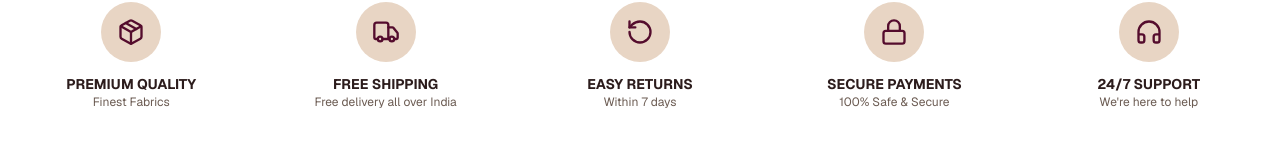
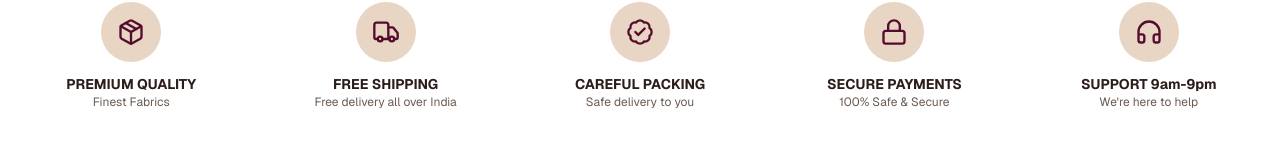
Before and after one commit to PechettiLakshmiVenkataSiddu/ANVI-THE-SAREE-HOUSE, a Next.js app: page / in a window 1280 px wide. Shown: the part 881-1045 px from the top of the page. Built offline with nearby package versions, Linux system fonts and the light colour scheme; no server answers; the database is empty; a web font is replaced by a local one.

Commit message:
Update support hours and replace returns badge

```diff
--- a/app/about/page.tsx
+++ b/app/about/page.tsx
@@ -31,7 +31,6 @@ export default function AboutPage() {
           <ul className="list-disc pl-6 space-y-2">
             <li>100% authentic fabrics and traditional weaving techniques</li>
             <li>Free shipping all over India</li>
-            <li>Easy 7-day returns on unworn items</li>
             <li>Secure payment options</li>
             <li>Dedicated customer support</li>
           </ul>
--- a/app/page.tsx
+++ b/app/page.tsx
@@ -14,9 +14,9 @@ export const revalidate = 0
 const features = [
   { icon: 'Package', title: 'PREMIUM QUALITY', description: 'Finest Fabrics' },
   { icon: 'Truck', title: 'FREE SHIPPING', description: 'Free delivery all over India' },
-  { icon: 'RotateCcw', title: 'EASY RETURNS', description: 'Within 7 days' },
+  { icon: 'BadgeCheck', title: 'CAREFUL PACKING', description: 'Safe delivery to you' },
   { icon: 'Lock', title: 'SECURE PAYMENTS', description: '100% Safe & Secure' },
-  { icon: 'Headphones', title: '24/7 SUPPORT', description: "We're here to help" },
+  { icon: 'Headphones', title: 'SUPPORT 9am-9pm', description: "We're here to help" },
 ] as const
 
 async function getProducts() {
--- a/app/product/[slug]/page.tsx
+++ b/app/product/[slug]/page.tsx
@@ -2,7 +2,7 @@
 
 import { use, useState, useEffect } from 'react'
 import { useRouter } from 'next/navigation'
-import { Heart, Share2, Star, Minus, Plus, Package, Truck, RotateCcw } from 'lucide-react'
+import { Heart, Share2, Star, Minus, Plus, Package, Truck, RotateCcw,BadgeCheck  } from 'lucide-react'
 import Header from '@/components/Header'
 import Footer from '@/components/layout/Footer'
 import Breadcrumbs from '@/components/layout/Breadcrumbs'
@@ -312,8 +312,7 @@ export default function ProductPage({ params }: ProductPageProps) {
                 {[
                   { icon: Package, title: 'PREMIUM QUALITY', desc: 'Finest Fabrics' },
                   { icon: Truck, title: 'FREE SHIPPING', desc: 'All over India' },
-                  { icon: RotateCcw, title: 'EASY RETURNS', desc: 'Within 7 days' },
-                ].map(({ icon: Icon, title, desc }) => (
+                  { icon: BadgeCheck, title: 'CAREFUL PACKING', desc: 'Safe delivery to you' },].map(({ icon: Icon, title, desc }) => (
                   <div key={title} className="flex items-center gap-2 p-3 bg-secondary/50 rounded-lg">
                     <Icon size={18} className="text-primary flex-shrink-0" />
                     <div>
--- a/components/FeatureBadge.tsx
+++ b/components/FeatureBadge.tsx
@@ -1,14 +1,14 @@
 "use client"
-import { Package, Truck, RotateCcw, Lock, Headphones } from 'lucide-react'
+import { Package, Truck, RotateCcw, BadgeCheck, Lock, Headphones } from 'lucide-react'
 
 const iconMap = {
   Package,
   Truck,
   RotateCcw,
+  BadgeCheck,
   Lock,
   Headphones,
 } as const
-
 type IconName = keyof typeof iconMap
 
 interface FeatureBadgeProps {
--- a/components/auth/AuthTrustBadges.tsx
+++ b/components/auth/AuthTrustBadges.tsx
@@ -1,12 +1,11 @@
 'use client'
 
-import { Package, RotateCcw, Lock, Headphones } from 'lucide-react'
-
+import { Package, BadgeCheck, Lock, Headphones } from 'lucide-react'
 const badges = [
   { icon: Package, title: 'Premium Quality', desc: 'Finest Fabrics' },
-  { icon: RotateCcw, title: 'Easy Returns', desc: 'Within 7 Days' },
+  { icon: BadgeCheck, title: 'Careful Packing', desc: 'Safe delivery to you' },
   { icon: Lock, title: 'Secure Payments', desc: '100% Safe & Secure' },
-  { icon: Headphones, title: '24/7 Support', desc: "We're Here To Help" },
+  { icon: Headphones, title: 'SUPPORT 9am-9pm', desc: "We're Here To Help" },
 ]
 
 export default function AuthTrustBadges() {
```
